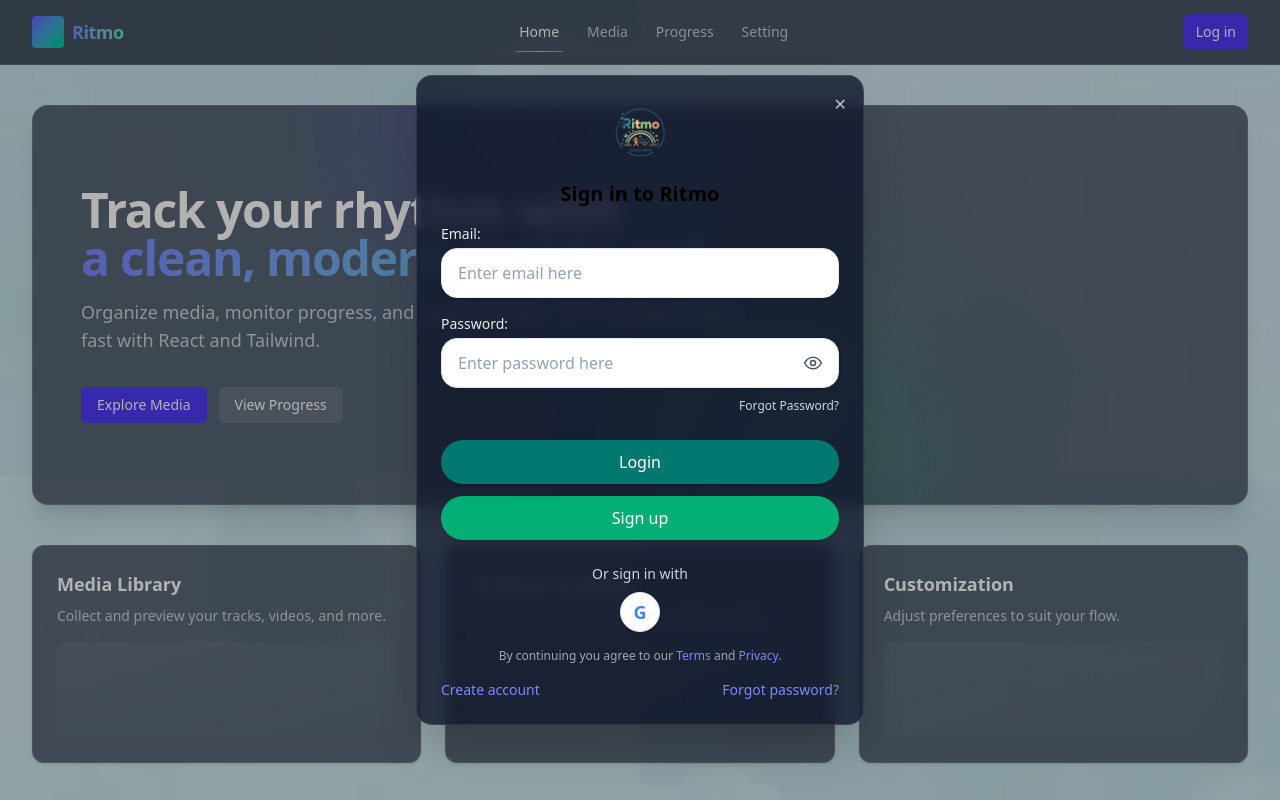
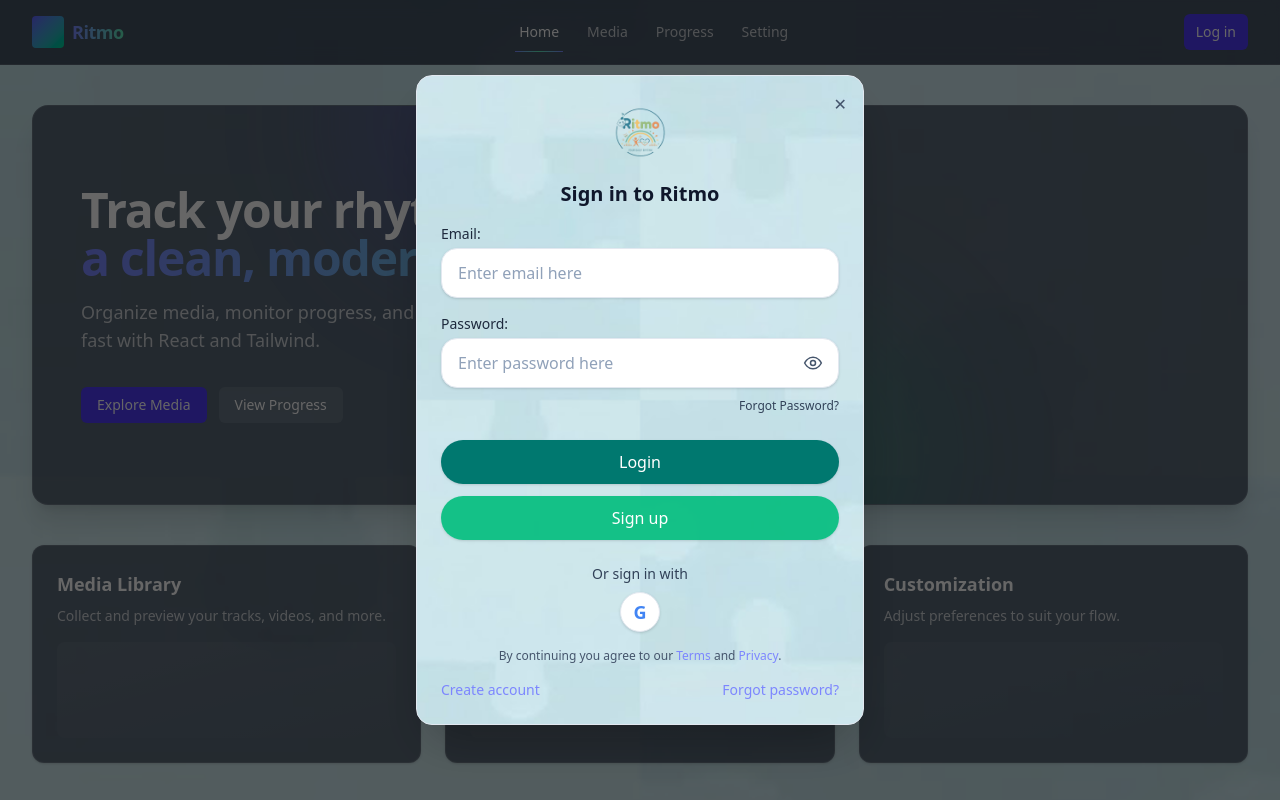
Before and after one commit to johnkarlmolina/Ritmo-Web, a React (Vite) app: page / in a window 1280 px wide. Both pictures are taken after a click on the button "Log in". Shown: the top 800 px of the page. Built offline with nearby package versions, Linux system fonts and the light colour scheme.

Commit message:
loginformdesignupdate

```diff
--- a/src/auth/LoginForm.tsx
+++ b/src/auth/LoginForm.tsx
@@ -49,7 +49,7 @@ const LoginForm: React.FC<LoginFormProps> = ({ onSuccess }) => {
   return (
     <form onSubmit={handleSubmit} className="space-y-4">
       <div>
-        <label className="block text-sm text-white/90 mb-1">Email:</label>
+        <label className="block text-sm text-slate-800 mb-1">Email:</label>
         <input
           className="w-full px-4 py-3 rounded-2xl bg-white text-slate-900 placeholder-slate-400 border border-slate-200 shadow-sm focus:outline-none focus:ring-2 focus:ring-emerald-400 focus:border-emerald-400"
           type="email"
@@ -62,7 +62,7 @@ const LoginForm: React.FC<LoginFormProps> = ({ onSuccess }) => {
       </div>
 
       <div>
-        <label className="block text-sm text-white/90 mb-1">Password:</label>
+        <label className="block text-sm text-slate-800 mb-1">Password:</label>
         <div className="relative">
           <input
             className="w-full pr-12 px-4 py-3 rounded-2xl bg-white text-slate-900 placeholder-slate-400 border border-slate-200 shadow-sm focus:outline-none focus:ring-2 focus:ring-emerald-400 focus:border-emerald-400"
@@ -87,7 +87,7 @@ const LoginForm: React.FC<LoginFormProps> = ({ onSuccess }) => {
           </button>
         </div>
         <div className="mt-1 text-right">
-          <a href="/reset-password" className="text-xs text-white/80 hover:text-white">Forgot Password?</a>
+          <a href="/reset-password" className="text-xs text-slate-700 hover:text-slate-900">Forgot Password?</a>
         </div>
       </div>
 
@@ -110,7 +110,7 @@ const LoginForm: React.FC<LoginFormProps> = ({ onSuccess }) => {
       </div>
 
       <div className="pt-2">
-        <div className="text-center text-sm text-white/80">Or sign in with</div>
+        <div className="text-center text-sm text-slate-700">Or sign in with</div>
         <div className="mt-2 flex items-center justify-center">
           <button
             type="button"
@@ -123,7 +123,7 @@ const LoginForm: React.FC<LoginFormProps> = ({ onSuccess }) => {
         </div>
       </div>
 
-      <p className="text-xs text-white/60 text-center">
+      <p className="text-xs text-slate-600 text-center">
         By continuing you agree to our <a className="text-indigo-400" href="#">Terms</a> and <a className="text-indigo-400" href="#">Privacy</a>.
       </p>
     </form>
--- a/src/components/Modal.tsx
+++ b/src/components/Modal.tsx
@@ -1,5 +1,6 @@
 import React, { useEffect } from 'react'
 import { createPortal } from 'react-dom'
+
 
 export type ModalProps = {
   open: boolean
@@ -7,9 +8,10 @@ export type ModalProps = {
   title?: string
   children: React.ReactNode
   logoSrc?: string
+  bgSrc?: string
 }
 
-const Modal: React.FC<ModalProps> = ({ open, onClose, title, children, logoSrc }) => {
+const Modal: React.FC<ModalProps> = ({ open, onClose, title, children, logoSrc, bgSrc }) => {
   useEffect(() => {
     if (!open) return
     const onKey = (e: KeyboardEvent) => {
@@ -31,13 +33,18 @@ const Modal: React.FC<ModalProps> = ({ open, onClose, title, children, logoSrc }
       aria-modal="true"
       role="dialog"
     >
-      <div className="absolute inset-0 bg-black/30" onClick={onClose} />
-      <div className="relative w-full max-w-md rounded-2xl border border-white/10 bg-slate-900/80 backdrop-blur p-6 shadow-2xl">
+      {/* Page backdrop to dim the site behind the modal */}
+      <div className="absolute inset-0 bg-black/60" onClick={onClose} />
+      <div
+        className="relative w-full max-w-md rounded-2xl overflow-hidden border border-slate-200 text-slate-900 shadow-2xl bg-center bg-cover bg-no-repeat"
+        style={bgSrc ? ({ backgroundImage: `url(${bgSrc})` } as React.CSSProperties) : undefined}
+      >
+        <div className="relative z-10 p-6">
           {/* Close button in top-right */}
           <button
             aria-label="Close"
             onClick={onClose}
-          className="absolute top-3 right-3 rounded p-1 text-white/70 hover:text-white hover:bg-white/10"
+            className="absolute top-3 right-3 rounded p-1 text-slate-600 hover:text-slate-900 hover:bg-slate-100"
           >
             ✕
           </button>
@@ -52,6 +59,7 @@ const Modal: React.FC<ModalProps> = ({ open, onClose, title, children, logoSrc }
           ) : null}
           {children}
         </div>
+      </div>
     </div>,
     document.body
   )
--- a/src/main.tsx
+++ b/src/main.tsx
@@ -131,9 +131,9 @@ const App: React.FC = () => {
       </footer>
 
       {/* Login Modal */}
-      <Modal open={showLogin} onClose={() => setShowLogin(false)} title="Sign in to Ritmo" logoSrc={logoImg}>
+      <Modal open={showLogin} onClose={() => setShowLogin(false)} title="Sign in to Ritmo" logoSrc={logoImg} bgSrc={bgImage}>
         <LoginForm onSuccess={() => setShowLogin(false)} />
-        <div className="mt-4 text-sm text-white/80 flex items-center justify-between">
+        <div className="mt-4 text-sm text-slate-700 flex items-center justify-between">
           <a href="/signup" className="text-indigo-400">Create account</a>
           <a href="/reset-password" className="text-indigo-400">Forgot password?</a>
         </div>
```
Lines whose indentation alone changed are shown as unchanged.
